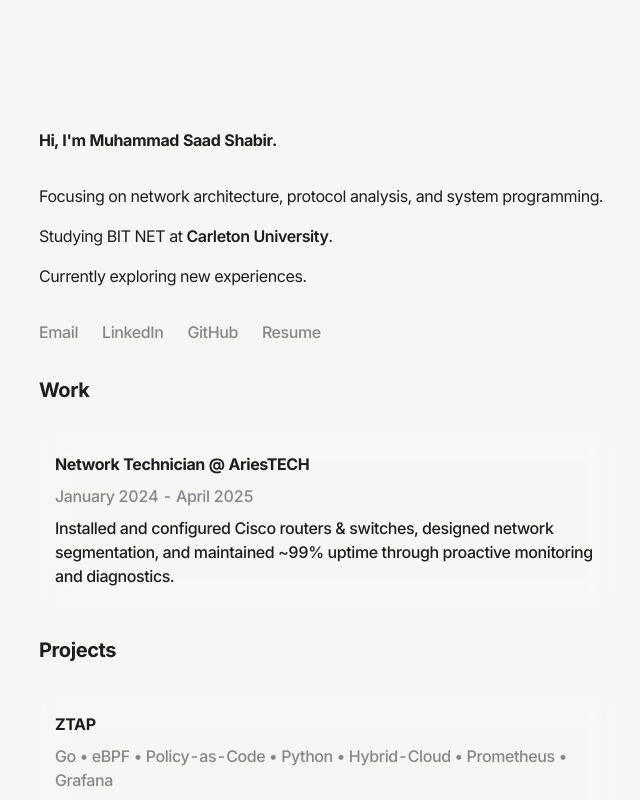
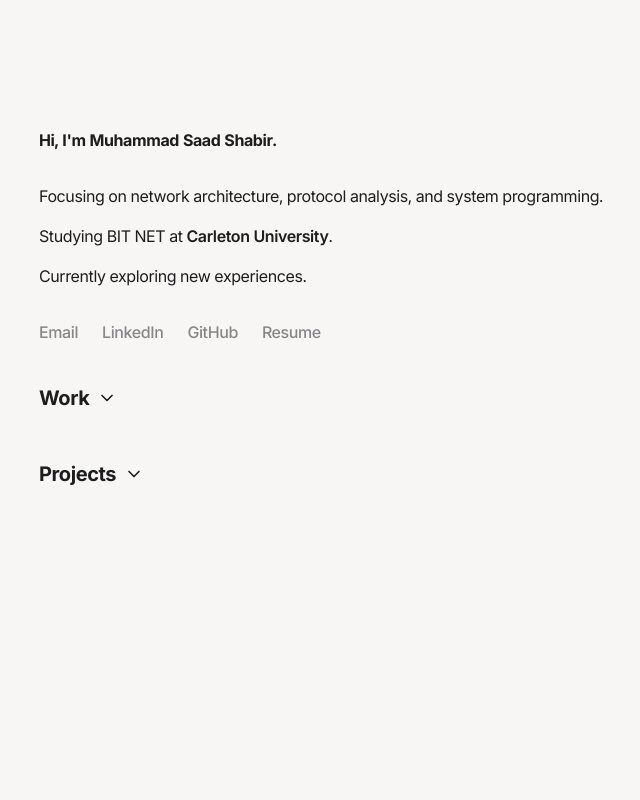
Before and after one commit to msaadshabir/personal-website, a Next.js app: page / in a window 1280 px wide. Shown: the top 800 px of the page, without its empty margins (313-953 px from the left). Built offline with nearby package versions, Linux system fonts and the light colour scheme.

Commit message:
Add CollapsibleSection and refactor sections

```diff
--- a/app/globals.css
+++ b/app/globals.css
@@ -6,31 +6,14 @@
   :root {
     --background: oklch(0.9736 0.0017 67.8);
     --foreground: #1d1d1f;
-    --card: oklch(1 0 0);
-    --card-foreground: #1d1d1f;
-    --popover: oklch(1 0 0);
-    --popover-foreground: #1d1d1f;
-    --primary: oklch(0.205 0 0);
-    --primary-foreground: oklch(0.985 0 0);
-    --secondary: oklch(0.97 0 0);
-    --secondary-foreground: oklch(0.205 0 0);
-    --muted: oklch(0.97 0 0);
     --muted-foreground: #86868b;
-    --accent: oklch(0.97 0 0);
-    --accent-foreground: #1d1d1f;
-    --destructive: oklch(0.577 0.245 27.325);
-    --border: oklch(0.922 0 0);
-    --input: oklch(0.922 0 0);
-    --ring: oklch(0.708 0 0);
-    --radius: 0.625rem;
   }
 
   html {
     scroll-behavior: smooth;
   }
 
-  html, body {
-    font-family: var(--font-inter), -apple-system, BlinkMacSystemFont, 'Segoe UI', Roboto, 'Helvetica Neue', Arial, sans-serif;
+  body {
     font-feature-settings: "cv01", "cv05", "zero", "tnum";
     @apply bg-background text-foreground;
   }
--- a/app/page.tsx
+++ b/app/page.tsx
@@ -1,6 +1,7 @@
 import ExperienceCard from "@/components/ExperienceCard";
 import ProjectCard from "@/components/ProjectCard";
 import EmailButton from "@/components/EmailButton";
+import CollapsibleSection from "@/components/CollapsibleSection";
 import { EXPERIENCE, PROJECTS, SITE_CONFIG } from "@/lib/constants";
 
 export default function Home(): React.JSX.Element {
@@ -52,18 +53,13 @@ export default function Home(): React.JSX.Element {
           </div>
         </section>
 
-        <section className="flex w-full flex-col gap-8">
-          <h1 className="text-xl font-bold text-foreground">Work</h1>
-          <div className="flex w-full flex-col gap-2">
+        <CollapsibleSection title="Work">
           {EXPERIENCE.map((item) => (
             <ExperienceCard key={`${item.company}-${item.position}`} {...item} />
           ))}
-          </div>
-        </section>
+        </CollapsibleSection>
 
-        <section className="flex w-full flex-col gap-8">
-          <h1 className="text-xl font-bold text-foreground">Projects</h1>
-          <div className="flex w-full flex-col gap-2">
+        <CollapsibleSection title="Projects">
           {PROJECTS.map((item) => (
             <ProjectCard
               key={item.id}
@@ -73,8 +69,7 @@ export default function Home(): React.JSX.Element {
               link={item.url}
             />
           ))}
-          </div>
-        </section>
+        </CollapsibleSection>
       </div>
     </main>
   );
--- /dev/null
+++ b/components/CollapsibleSection.tsx
@@ -0,0 +1,47 @@
+"use client";
+
+import { useState } from "react";
+
+interface CollapsibleSectionProps {
+  title: string;
+  children: React.ReactNode;
+  defaultOpen?: boolean;
+}
+
+export default function CollapsibleSection({
+  title,
+  children,
+  defaultOpen = false,
+}: CollapsibleSectionProps) {
+  const [isOpen, setIsOpen] = useState(defaultOpen);
+
+  return (
+    <section className="flex w-full flex-col gap-8">
+      <button
+        onClick={() => setIsOpen(!isOpen)}
+        className="flex items-center gap-2 text-xl font-bold text-foreground hover:text-muted-foreground transition-colors w-fit min-h-[44px]"
+        aria-expanded={isOpen}
+        aria-label={`${isOpen ? "Collapse" : "Expand"} ${title} section`}
+      >
+        <span>{title}</span>
+        <svg
+          width="20"
+          height="20"
+          viewBox="0 0 24 24"
+          fill="none"
+          stroke="currentColor"
+          strokeWidth="2"
+          strokeLinecap="round"
+          strokeLinejoin="round"
+          className={isOpen ? "rotate-180" : undefined}
+          aria-hidden="true"
+        >
+          <polyline points="6 9 12 15 18 9" />
+        </svg>
+      </button>
+      {isOpen && (
+        <div className="flex w-full flex-col gap-2">{children}</div>
+      )}
+    </section>
+  );
+}
--- a/components/ExperienceCard.tsx
+++ b/components/ExperienceCard.tsx
@@ -8,12 +8,15 @@ interface ExperienceCardProps {
   link: string;
 }
 
+const cardStyles = "relative w-full rounded-lg p-4 group";
+const hoverOverlay = "absolute inset-0 bg-gradient-to-r from-[#F2F2F2] to-[#D9D9D9] opacity-0 group-hover:opacity-50 transition-opacity duration-150 rounded-lg";
+
 export default function ExperienceCard({ position, company, dates, description, link }: ExperienceCardProps) {
-  const Content = () => (
+  const content = (
     <>
-      <div className="absolute inset-0 bg-gradient-to-r from-[#F2F2F2] to-[#D9D9D9] opacity-0 group-hover:opacity-50 transition-opacity duration-150 ease-in-out rounded-lg backdrop-blur-md"></div>
-      <div className="relative flex flex-col items-start justify-start gap-2 text-md">
-        <h2 className="font-bold text-foreground">{position} @ {company}</h2>
+      <div className={hoverOverlay} />
+      <div className="relative flex flex-col gap-2">
+        <h3 className="font-bold text-foreground">{position} @ {company}</h3>
         <p className="font-medium text-muted-foreground">{dates}</p>
         {description.map((item, index) => (
           <p key={index} className="font-medium text-foreground">{item}</p>
@@ -24,15 +27,11 @@ export default function ExperienceCard({ position, company, dates, description,
 
   if (link && link !== "#") {
     return (
-      <Link href={link} className="relative w-full rounded-lg p-4 transition-all duration-150 ease-in-out group z-50 backdrop-blur-md">
-        <Content />
+      <Link href={link} className={cardStyles}>
+        {content}
       </Link>
     );
   }
 
-  return (
-    <div className="relative w-full rounded-lg p-4 transition-all duration-150 ease-in-out group z-50 backdrop-blur-md">
-      <Content />
-    </div>
-  );
+  return <div className={cardStyles}>{content}</div>;
 }
--- a/components/ProjectCard.tsx
+++ b/components/ProjectCard.tsx
@@ -7,22 +7,17 @@ interface ProjectCardProps {
   link: string;
 }
 
-export default function ProjectCard({
-  title,
-  date,
-  description,
-  link,
-}: ProjectCardProps) {
+export default function ProjectCard({ title, date, description, link }: ProjectCardProps) {
   return (
     <Link
       href={link}
       target="_blank"
       rel="noopener noreferrer"
-      className="block relative w-full rounded-lg p-4 transition-all duration-150 ease-in-out group z-50 backdrop-blur-md"
+      className="relative w-full rounded-lg p-4 group"
     >
-      <div className="absolute inset-0 bg-gradient-to-r from-[#F2F2F2] to-[#D9D9D9] opacity-0 group-hover:opacity-50 transition-opacity duration-150 ease-in-out rounded-lg backdrop-blur-md"></div>
-      <div className="relative flex flex-col items-start justify-start gap-2 text-md">
-        <h2 className="font-bold text-foreground">{title}</h2>
+      <div className="absolute inset-0 bg-gradient-to-r from-[#F2F2F2] to-[#D9D9D9] opacity-0 group-hover:opacity-50 transition-opacity duration-150 rounded-lg" />
+      <div className="relative flex flex-col gap-2">
+        <h3 className="font-bold text-foreground">{title}</h3>
         <p className="font-medium text-muted-foreground">{date}</p>
         <p className="font-medium text-foreground">{description}</p>
       </div>
--- a/tailwind.config.ts
+++ b/tailwind.config.ts
@@ -10,37 +10,9 @@ const config: Config = {
       colors: {
         background: 'var(--background)',
         foreground: 'var(--foreground)',
-        card: {
-          DEFAULT: 'var(--card)',
-          foreground: 'var(--card-foreground)',
-        },
-        popover: {
-          DEFAULT: 'var(--popover)',
-          foreground: 'var(--popover-foreground)',
-        },
-        primary: {
-          DEFAULT: 'var(--primary)',
-          foreground: 'var(--primary-foreground)',
-        },
-        secondary: {
-          DEFAULT: 'var(--secondary)',
-          foreground: 'var(--secondary-foreground)',
-        },
         muted: {
-          DEFAULT: 'var(--muted)',
           foreground: 'var(--muted-foreground)',
         },
-        accent: {
-          DEFAULT: 'var(--accent)',
-          foreground: 'var(--accent-foreground)',
-        },
-        destructive: {
-          DEFAULT: 'var(--destructive)',
-          foreground: 'var(--destructive-foreground)',
-        },
-        border: 'var(--border)',
-        input: 'var(--input)',
-        ring: 'var(--ring)',
       },
       fontFamily: {
         sans: ['var(--font-inter)', '-apple-system', 'BlinkMacSystemFont', 'Segoe UI', 'Roboto', 'Helvetica Neue', 'Arial', 'sans-serif'],
@@ -48,15 +20,9 @@ const config: Config = {
     },
   },
   plugins: [],
-  // Optimize for production
   future: {
     hoverOnlyWhenSupported: true,
   },
-  // Performance optimizations
-  corePlugins: {
-    preflight: true,
-  },
-  // Safelist for dynamic classes
-  safelist: [],
 };
+
 export default config;
```
Lines whose indentation alone changed are shown as unchanged.
